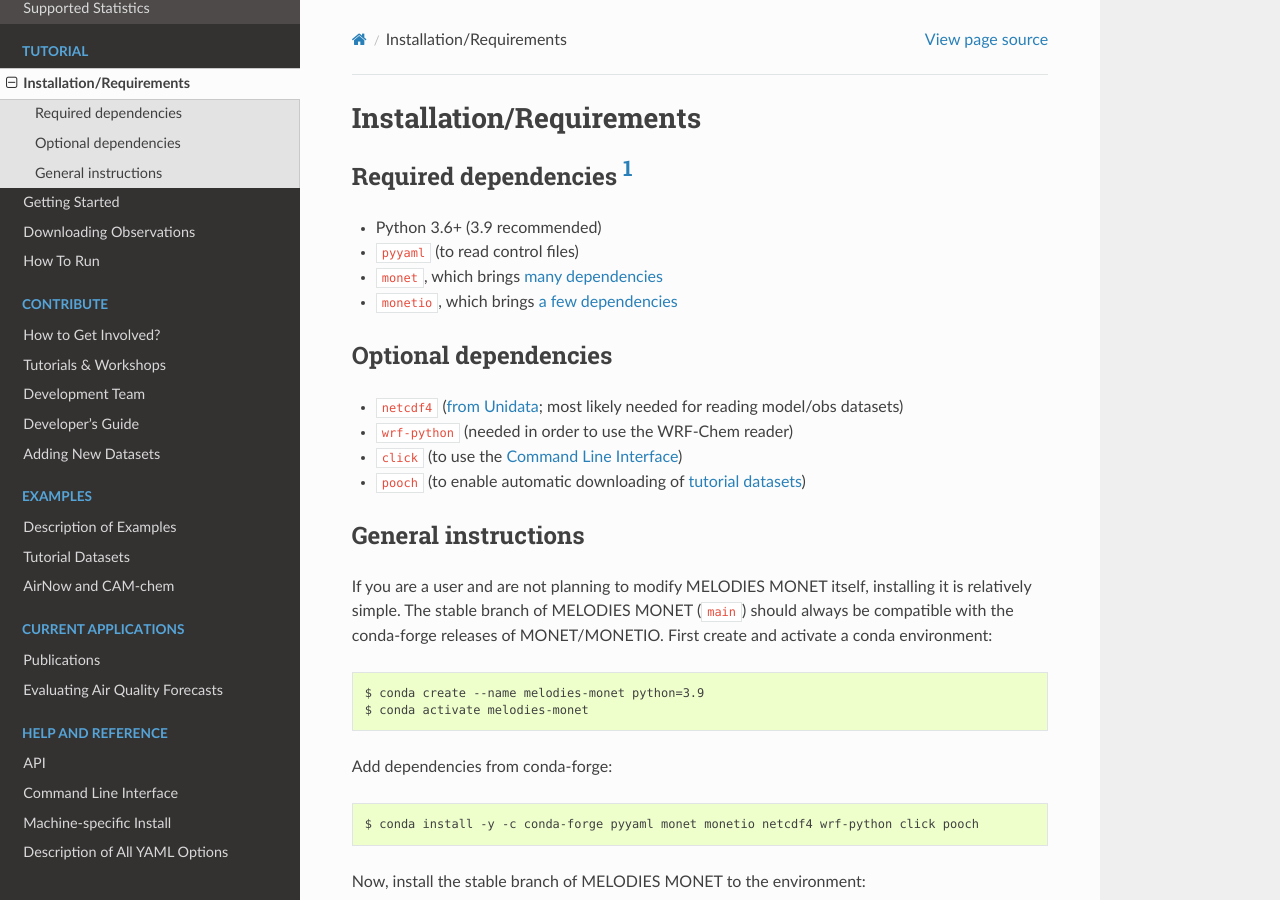
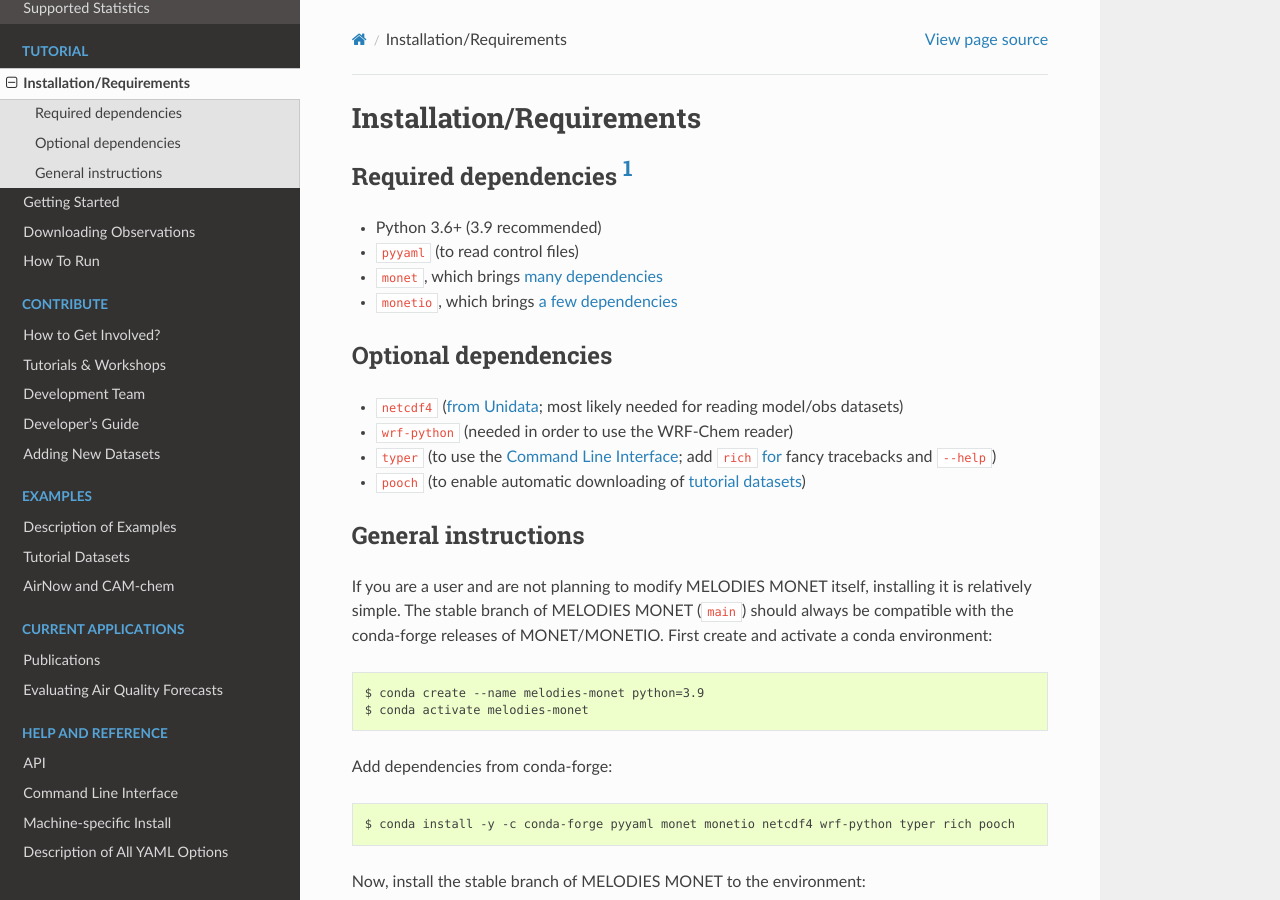
Before and after one commit to NOAA-CSL/MELODIES-MONET, a Sphinx documentation site: the page built from docs/tutorial/installation.rst, in a window 1280 px wide and 900 px high. Built offline with Sphinx 7.4.7 and the Read the Docs theme 2.0.0, drawn with Linux system fonts in a browser that asks for light colours; pages that are not in the unit, such as notebooks, are missing from menus.

Commit message:
Correct CLI deps in docs

```diff
--- a/docs/develop/developers_guide.rst
+++ b/docs/develop/developers_guide.rst
@@ -74,7 +74,7 @@
 
        $ conda create --name melodies-monet python=3.9
        $ conda activate melodies-monet
-       $ conda install -y -c conda-forge pyyaml monet monetio netcdf4 wrf-python click pooch jupyterlab
+       $ conda install -y -c conda-forge pyyaml monet monetio netcdf4 wrf-python typer rich pooch jupyterlab
 
 (b) Clone [#clone]_ and link the latest development versions of MONET and MONETIO from GitHub to
     your conda environment::
--- a/docs/tutorial/installation.rst
+++ b/docs/tutorial/installation.rst
@@ -14,7 +14,8 @@
 
 - ``netcdf4`` (`from Unidata <https://unidata.github.io/netcdf4-python/>`__; most likely needed for reading model/obs datasets)
 - ``wrf-python`` (needed in order to use the WRF-Chem reader)
-- ``click`` (to use the :doc:`/cli`)
+- ``typer`` (to use the :doc:`/cli`;
+  add ``rich`` `for <https://typer.tiangolo.com/release-notes/#060>`__ fancy tracebacks and ``--help``)
 - ``pooch`` (to enable automatic downloading of :doc:`tutorial datasets </examples/tutorial-data>`)
 
 .. _user-install-instructions:
@@ -33,7 +34,7 @@
 
 Add dependencies from conda-forge::
 
-    $ conda install -y -c conda-forge pyyaml monet monetio netcdf4 wrf-python click pooch
+    $ conda install -y -c conda-forge pyyaml monet monetio netcdf4 wrf-python typer rich pooch
 
 Now, install the stable branch of MELODIES MONET to the environment::
 
```
